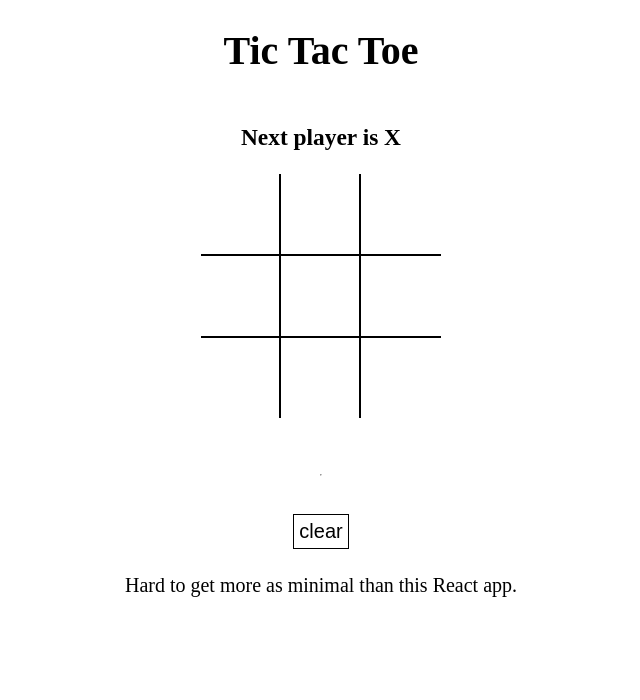
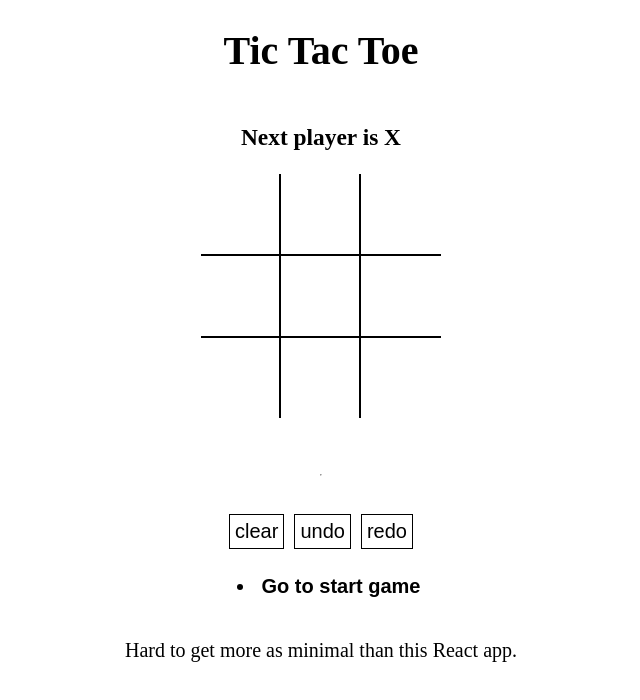
Before and after one commit to omkar-ok/tictactoe, a React (Vite) app: page / in a window 1280 px wide. Shown: the top 700 px of the page, without its empty margins (319-959 px from the left). Built offline with nearby package versions, Linux system fonts and the light colour scheme.

Commit message:
Displayed game History

```diff
--- a/src/App.jsx
+++ b/src/App.jsx
@@ -1,59 +1,98 @@
 import React, { useState } from 'react';
 import Board from './components/Board';
 
-import calculateWinner from './helper'
+import calculateWinner from './helper';
 import './components/styles/root.scss';
+import History from './components/History';
 
 const App = () => {
-  const [board, setBoard] = useState(Array(9).fill(null));
-  const [who, setWho] = useState(true);
-  // console.log(board);
-  const winner = calculateWinner(board);
-  const message = (winner!==null)? `Winner is ${winner}` : `Next player is ${who ? "X" : "O"}`;
+  const [history, setHistory] = useState([
+    { board: Array(9).fill(null), who: true },
+  ]);
+  const [currentMove, setCurrentMove] = useState(0);
+
+  const current = history[currentMove];
+  // const [board, setBoard] = useState(Array(9).fill(null));
+  // const [who, setWho] = useState(true);
+  const winner = calculateWinner(current.board);
+  const message =
+    winner !== null
+      ? `Winner is ${winner}`
+      : `Next player is ${current.who ? 'X' : 'O'}`;
 
   const ClickEvent = position => {
-    // console.log('click event call', position);
-    // console.log(board);
-    if(winner !== null){
-      alert("Player  "+ winner + "  is Winner")
-    }
-    else if (board[position] !== null) {
+    if (winner !== null) {
+      alert('Player  ' + winner + '  is Winner');
+    } else if (current.board[position] !== null) {
       alert('You can not override previous moves');
-    }
-    else {
-      setBoard(() => {
-        let arr = board.map((value, pos) => {
+    } else {
+      setHistory(() => {
+        const last = history[history.length - 1];
+        let arr = last.board.map((value, pos) => {
           if (value === null && pos === position) {
-            setWho(!who);
-            return who ? 'X' : 'O';
+            // setWho(!prev.who);
+            return last.who ? 'X' : 'O';
           } else {
             return value;
           }
         });
         // console.log(arr);
-        return arr;
+        return history.concat({ board: arr, who: !last.who });
       });
+      setCurrentMove(prev => prev + 1);
     }
-    console.log(board);
+    console.log(current.board);
+  };
+
+  const moveTo = move => {
+    setCurrentMove(move);
   };
 
   return (
     <div className="app">
       <h1>Tic Tac Toe</h1>
       <h3> {message} </h3>
-      <Board board={board} ClickEvent={ClickEvent} />
+      <Board board={current.board} ClickEvent={ClickEvent} />
       <br />
       <br />
       <hr />
       <br />
-      <button className='clearbutton'
-        onClick={() => {
-          setBoard(Array(9).fill(null));
-          setWho(true);
-        }}
-      >
-      clear
-      </button>
+      <div>
+        <button
+          className="clearbutton"
+          onClick={() => {
+            setHistory([{ board: Array(9).fill(null), who: true }]);
+            setCurrentMove(0);
+          }}
+        >
+          clear
+        </button>
+        <button
+          className="clearbutton"
+          onClick={() => {
+            if (currentMove > 0) {
+              setCurrentMove(currentMove - 1);
+            } else {
+              alert("cann't undo more");
+            }
+          }}
+        >
+          undo
+        </button>
+        <button
+          className="clearbutton"
+          onClick={() => {
+            if (currentMove < history.length-1) {
+              setCurrentMove(currentMove + 1);
+            } else {
+              alert("cann't redo more");
+            }
+          }}
+        >
+          redo
+        </button>
+      </div>
+      <History history={history} moveTo={moveTo} currentMove={currentMove} />
       <p>Hard to get more as minimal than this React app.</p>
     </div>
   );
--- /dev/null
+++ b/src/components/History.jsx
@@ -0,0 +1,31 @@
+import React from 'react';
+
+const history = ({ history, moveTo, currentMove }) => {
+  return (
+    <div className="historyTab">
+      <ul>
+        {history.map((_, index) => {
+          return (
+            <li key={index}>
+              <button
+                type="button"
+                onClick={() => {
+                  moveTo(index);
+                }}
+                style={{
+                  fontSize: '20px',
+                  fontWeight: index === currentMove ? 'bold' : 'normal',
+                }}
+              >
+                {' '}
+                {index === 0 ? `Go to start game` : `Go to move #${index}`}{' '}
+              </button>
+            </li>
+          );
+        })}
+      </ul>
+    </div>
+  );
+};
+
+export default history;
--- a/src/components/styles/root.scss
+++ b/src/components/styles/root.scss
@@ -49,3 +49,6 @@ button {
   padding: 5px;
   font-size: 20px;
 }
+.historyTab{
+  font-size: 20px;
+}
```
